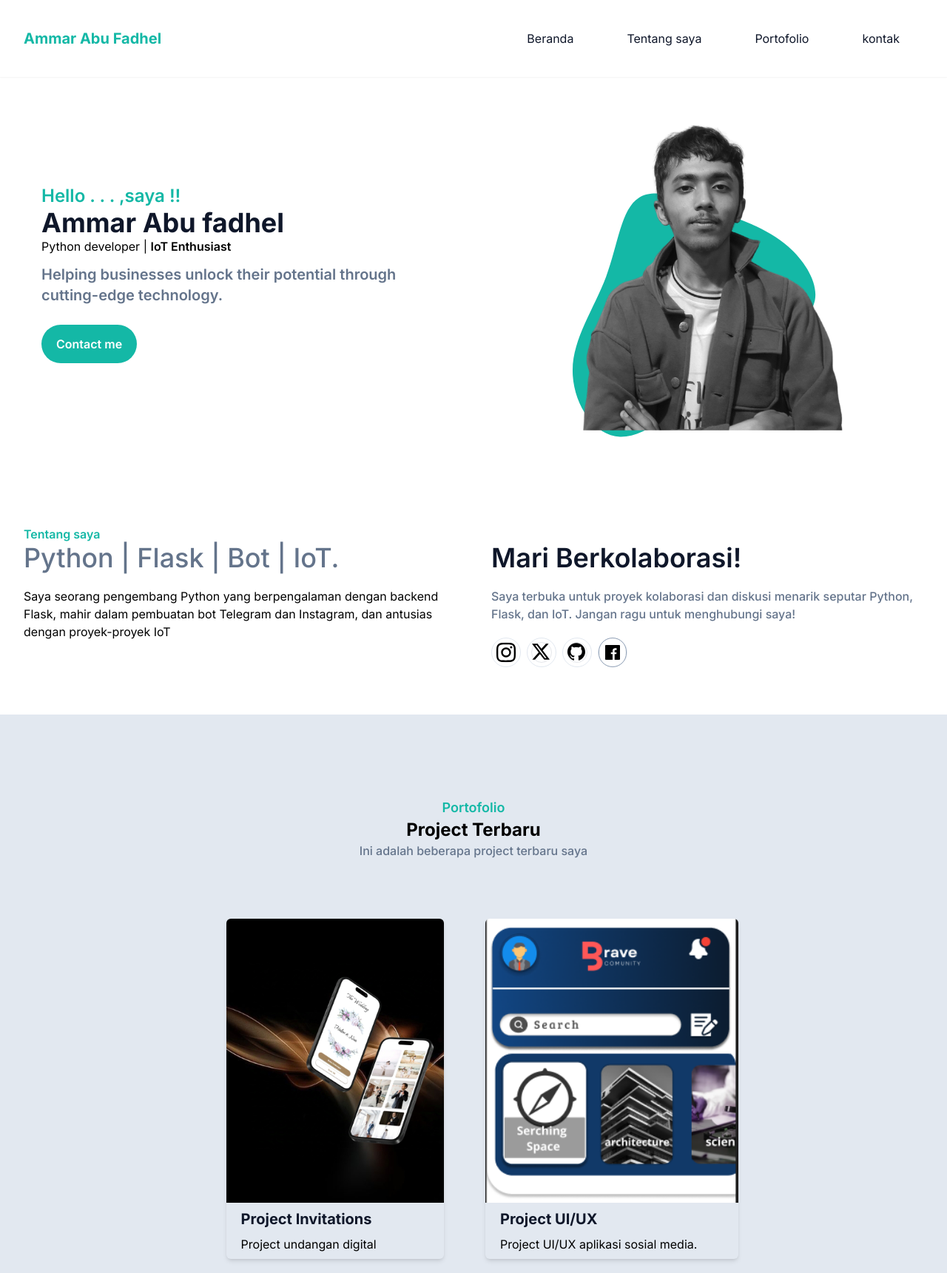
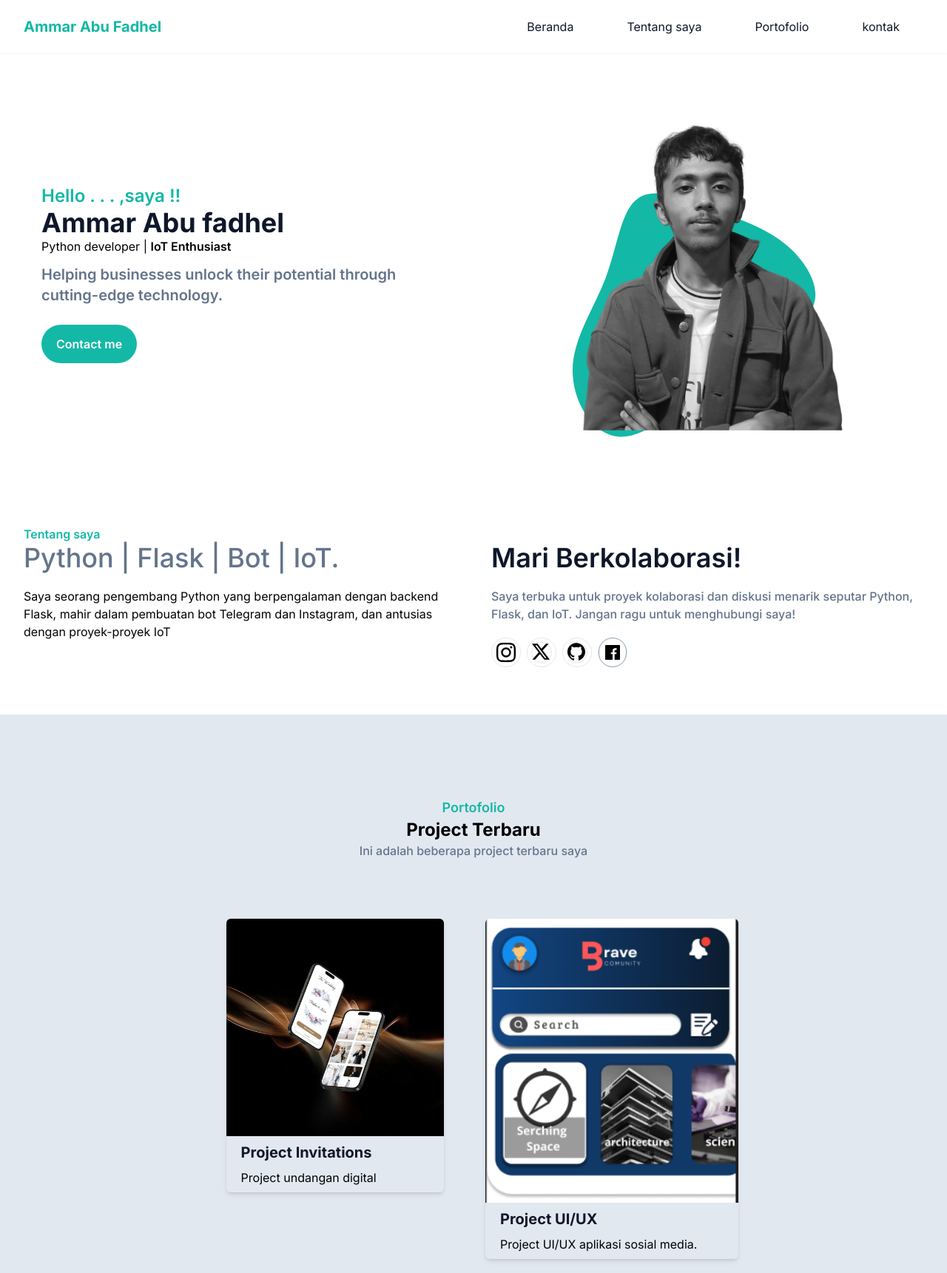
Before and after one commit to marhel28/Portofolio, a website: page index.html in a window 1280 px wide. Shown: the top 1721 px of the page at 74% size. Drawn offline with nearby package versions, Linux system fonts and the light colour scheme.

Commit message:
add files

```diff
--- a/index.html
+++ b/index.html
@@ -12,11 +12,11 @@
     <link href="https://cdnjs.cloudflare.com/ajax/libs/animate.css/4.1.1/animate.min.css" rel="stylesheet">
 
 </head>
-<body>
+<body >
     <!-- header -->
-    <header class="bg-transparent absolute top-0 left-0 w-full flex items-center z-10 py-5 xl:py-1 shadow-sm">
-        <div class="container">
-            <div class="flex items-center justify-between relative">
+    <header class="bg-transparent absolute top-0 w-full flex items-center z-10 py-5 xl:py-1 shadow-sm ">
+        <div class="container ">
+            <div class="flex items-center justify-between relative ">
                 <div class="px-4">
                     <a href="#home" class="font-bold text-xl text-primer block py-0">
                         Ammar Abu Fadhel
@@ -30,9 +30,11 @@
                         <span class="humberger-line transition-all ease-in-out duration-300 "></span>
                         <span class="origin-bottom-left humberger-line transition-all ease-in-out duration-300 "></span>
                     </button>
+
                     <nav id="navmenu" class="hidden absolute py-5 bg-white shadow-lg
                     rounded-lg max-w-[250px] w-full right-4 top-full lg:block lg:static lg:bg-transparent lg:max-w-full
-                    lg:shadow-none lg:rounded-none ">
+                    lg:shadow-none lg:rounded-none left: 0;">
+
                         <ul class="flex flex-col gap-2 lg:flex-row">
                             <li class="group ">
                                 <a href="#home" class=" text-base text-dark mx-8
@@ -147,7 +149,7 @@
                     <a href="https://invitation-mauve.vercel.app/welcome/ammar-abu-fadhel-30wt" class="block
                     " target="_blank">
                         <div class="rounded-md overflow-hidden shadow-md ">
-                            <img src="./img/porto/1.jpg" alt="project-1" width="w-full" class="max-w-96">
+                            <img src="./img/porto/1.jpg" alt="project-1" width="w-full" class="w-full object-cover object-top">
                             <h2 class="font-bold my-2 text-dark text-xl px-5">Project Invitations</h2>
                             <p class="px-5 pb-2">Project undangan digital
                             </p>
```
Also changed, not shown: src/output.css.
